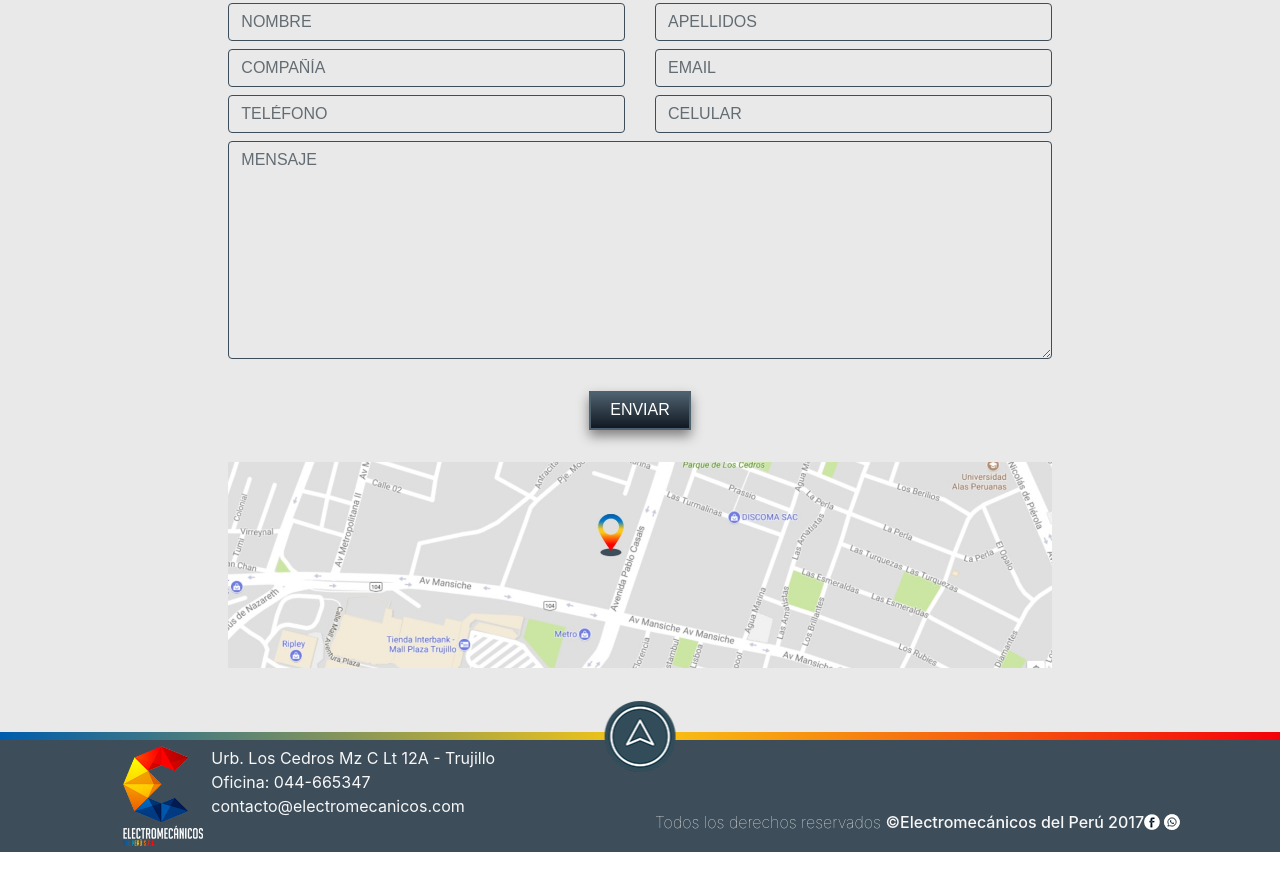
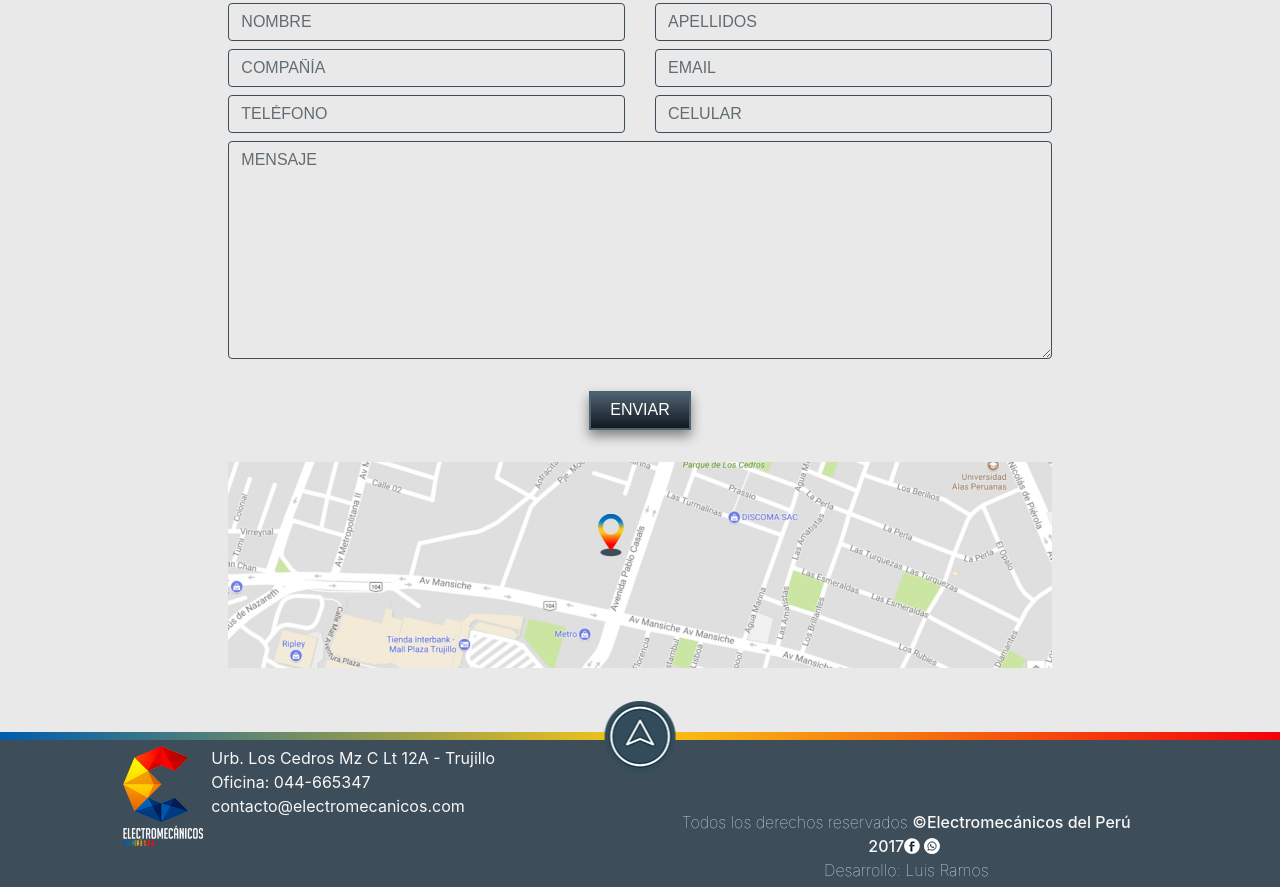
Before and after one commit to dowhiledo/dowhiledo.github.io, a plain HTML site: page index.html in a window 1280 px wide. Shown: the part 2533-3420 px from the top of the page. Before the commit the page ends 3385 px from the top, so only its background shows below. Drawn offline with Linux system fonts and the light colour scheme.

Commit message:
Update index.html

```diff
--- a/index.html
+++ b/index.html
@@ -384,6 +384,8 @@
                 <span style="font-weight: 500"> ©Electromecánicos del Perú 2017
             <i class="ico-fb"></i>
             <i class="ico-ws"></i>
+                    <br>
+                    <span style="font-weight: 100"> Desarrollo: Luis Ramos
             </span>
             </div>
         </div>
```
